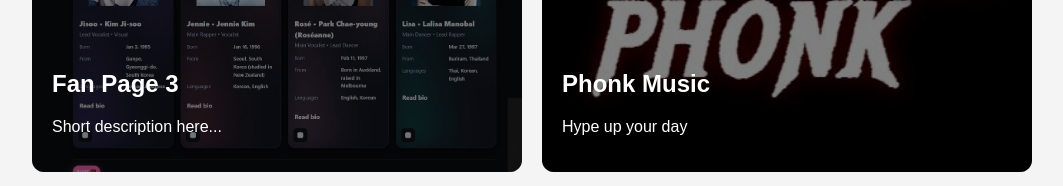
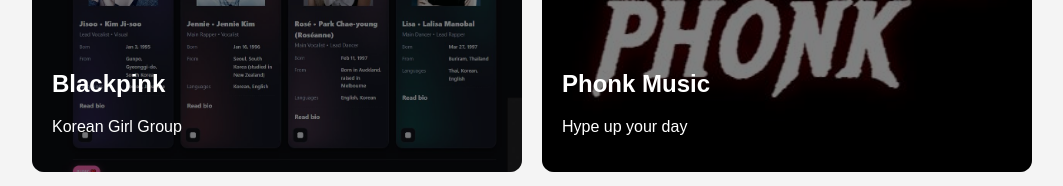
Before and after one commit to Vancey041/Branch_Proj, a plain HTML site: page main.html in a window 1280 px wide. Shown: the part 525-711 px from the top of the page, without its empty margins (108-1171 px from the left). Drawn offline with Linux system fonts and the light colour scheme.

Commit message:
all done

```diff
--- a/main.html
+++ b/main.html
@@ -28,8 +28,8 @@
     <a href="fanpage3/AGANAN- Fanpage.html" class="box" style="background-image:url('images/bg3.jpg');">
       <div class="overlay"></div>
       <div class="content">
-        <h2>Fan Page 3</h2>
-        <p>Short description here...</p>
+        <h2>Blackpink</h2>
+        <p>Korean Girl Group</p>
       </div>
     </a>
 
```
